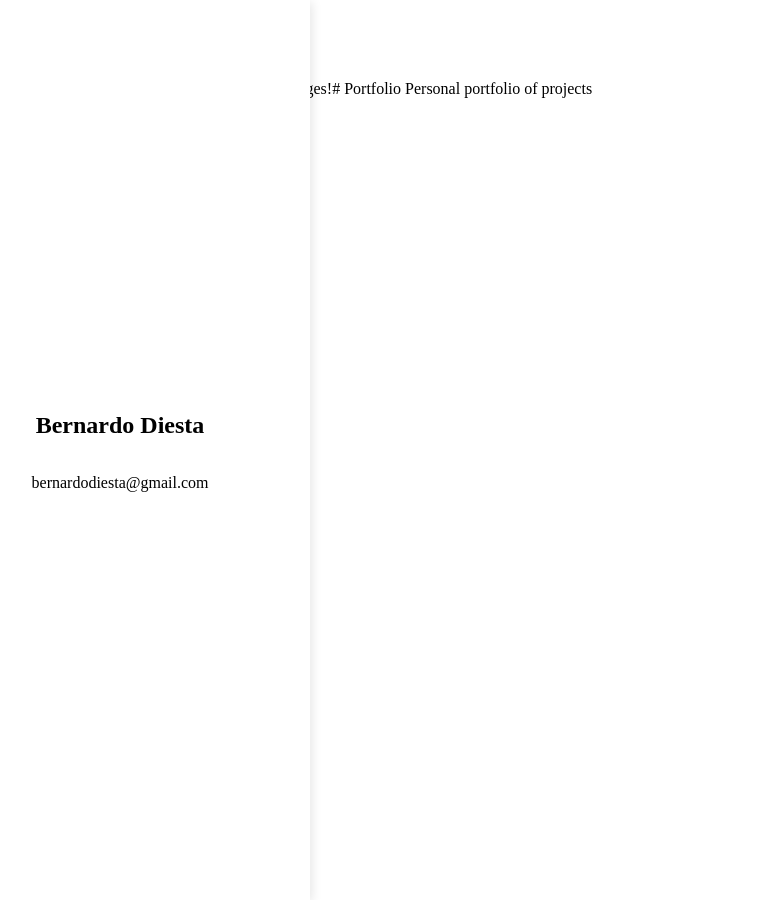
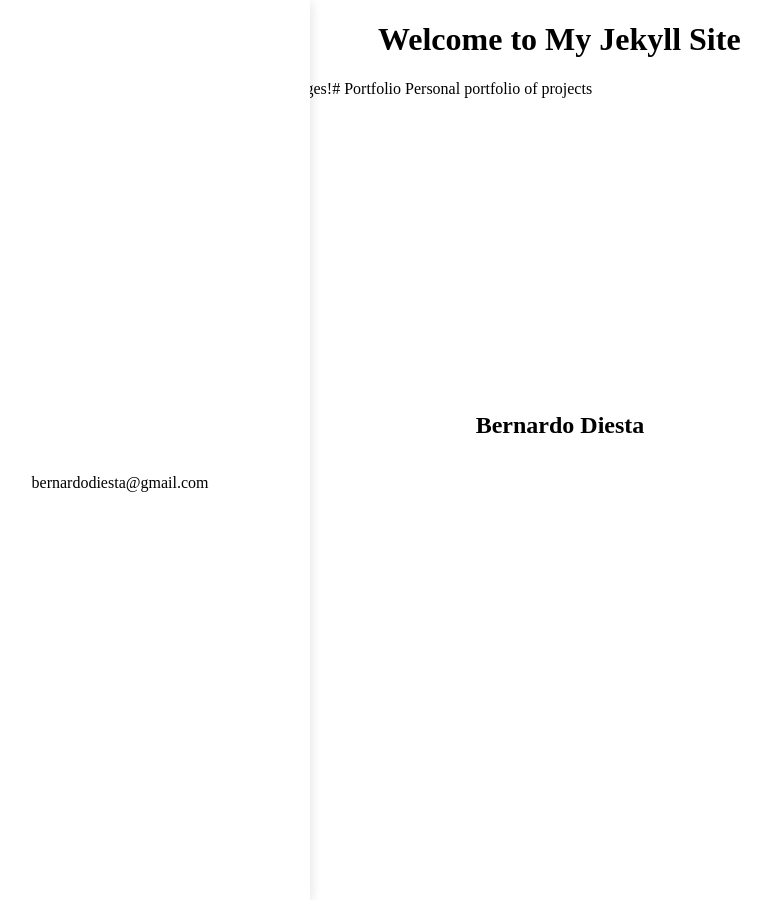
Before and after one commit to BernardoDiestaJr/Portfolio, a Jekyll site: the page built from index.md, in a window 1280 px wide. Shown: the whole page, without its empty margins (70-841 px from the left). Built offline with Jekyll 4.4.1, drawn with Linux system fonts in a browser that asks for light colours.

Commit message:
Update default.html

```diff
--- a/_layouts/default.html
+++ b/_layouts/default.html
@@ -10,7 +10,11 @@
     {% include sidebar.html %}
 
 <style>
-
+        h1 {
+            position: relative;
+            width: 600px;
+            left: 440px;
+        }
 </style>
 
     {{ content }}
```
